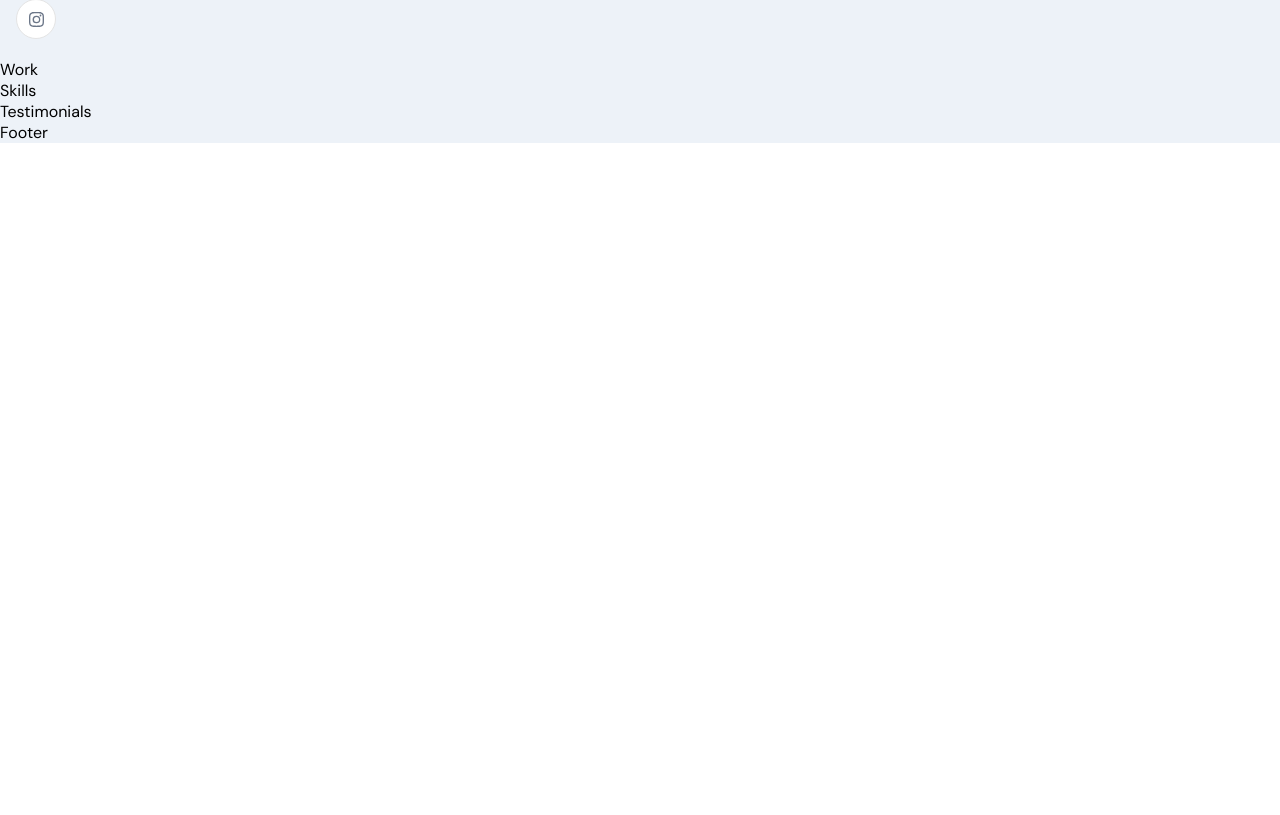
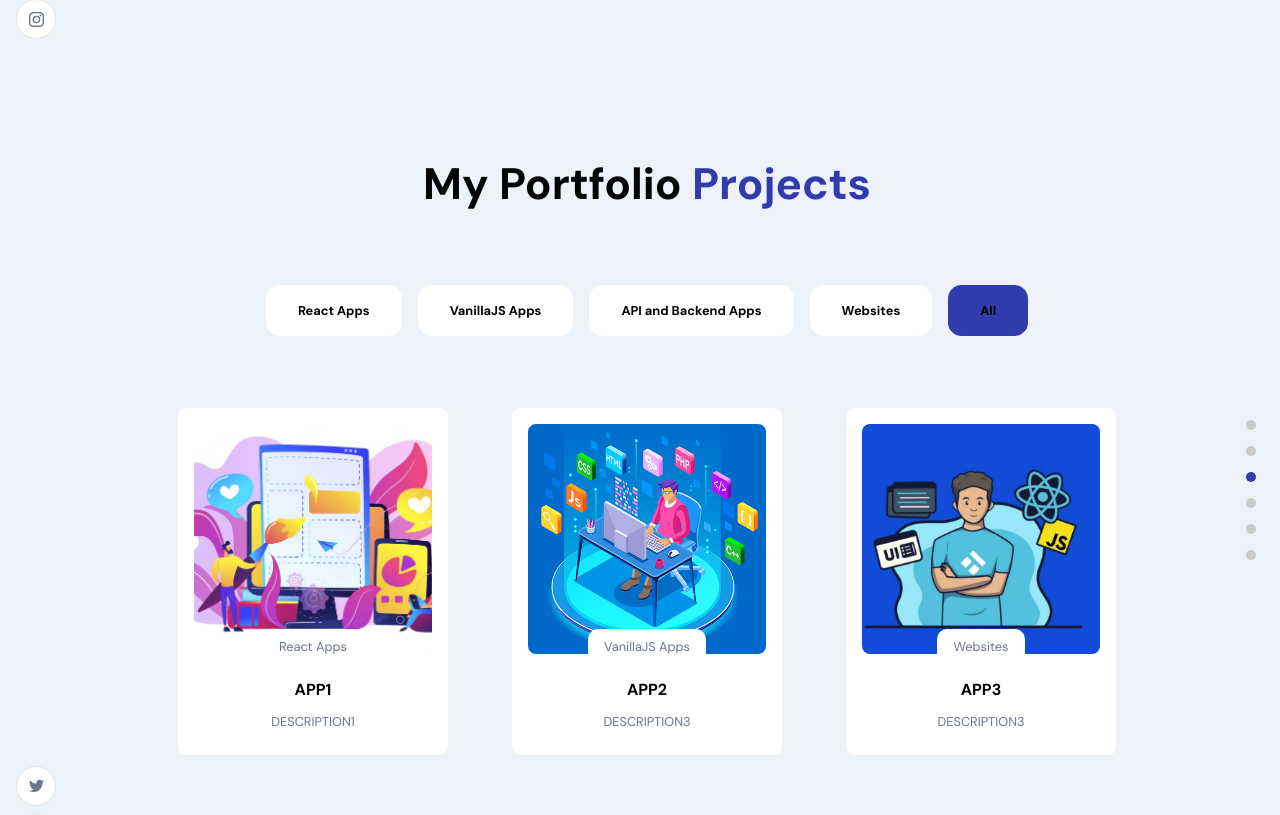
Before and after one commit to iamalhera/Portfolio-demo, a React (Create React App) app in the folder frontend_react/: page / in a window 1280 px wide. Shown: the part 1541-2356 px from the top of the page. Before the commit the page ends 1684 px from the top, so only its background shows below. Built offline with nearby package versions, Linux system fonts and the light colour scheme.

Commit message:
about section completed

```diff
--- a/frontend_react/src/App.js
+++ b/frontend_react/src/App.js
@@ -11,7 +11,7 @@ const App = () => {
             <About />
             <Work />
             <Skills />
-            <Testimonials />
+            <Testimonials/>
             <Footer />
         </div>
     )
--- a/frontend_react/src/components/Navbar/Navbar.js
+++ b/frontend_react/src/components/Navbar/Navbar.js
@@ -11,7 +11,7 @@ const Navbar = () => {
         <img src={images.logo} alt="logo" />
       </div>
       <ul className='app__navbar-links'>
-        {['home', 'about', 'work', 'blog', 'skills', 'contact'].map((item) => (
+        {['home', 'about', 'work', 'skills', 'contact'].map((item) => (
           <li className='app__flex p-text' key={`link-${item}`}>
             <div />
             <a href={`#${item}`}>{item}</a>
--- /dev/null
+++ b/frontend_react/src/constants/ProjectData.js
@@ -0,0 +1,55 @@
+import { images } from '../constants' ;
+import React from 'react';
+const ProjectData = [
+    {
+        title: "APP1",
+        description: "DESCRIPTION1",
+        projectLink: "https://gentleshah.netlify.com",
+        codeLink: "https://github.com",
+        imageURL: images.about01,
+        tag: ["React Apps", "All"]
+    },
+    {
+        title: "APP2",
+        description: "DESCRIPTION3",
+        projectLink: "https://google.com",
+        codeLink: "https://codepen.io",
+        imageURL: images.about02,
+        tag: ["VanillaJS Apps","All"]
+    },
+    {
+        title: "APP3",
+        description: "DESCRIPTION3",
+        projectLink: "https://google.com",
+        codeLink: "https://codepen.io",
+        imageURL: images.about03,
+        tag: ["Websites", "All"]
+    },
+    // {
+    //     title: "APP2",
+    //     description: "DESCRIPTION2",
+    //     imageURL: ""
+    // },
+    // {
+    //     title: "APP3",
+    //     description: "DESCRIPTION3",
+    //     imageURL: ""
+    // },
+    // {
+    //     title: "APP4",
+    //     description: "DESCRIPTION4",
+    //     imageURL: ""
+    // },
+    // {
+    //     title: "APP5",
+    //     description: "DESCRIPTION5",
+    //     imageURL: ""
+    // },
+    // {
+    //     title: "APP5",
+    //     description: "DESCRIPTION5",
+    //     imageURL: ""
+    // }
+];
+
+export default ProjectData;
--- a/frontend_react/src/container/Testimonials/Testimonials.js
+++ b/frontend_react/src/container/Testimonials/Testimonials.js
@@ -1,5 +1,5 @@
 import React from 'react'
-import './Testimonials.scss' ;
+
 const Testimonials = () => {
   return (
     <div>Testimonials</div>
--- a/frontend_react/src/container/Work/Work.js
+++ b/frontend_react/src/container/Work/Work.js
@@ -1,9 +1,102 @@
-import React from 'react'
-import './Work.scss' ;
+import React, { useEffect, useState } from 'react'
+import { AiFillEye, AiFillGithub } from 'react-icons/ai';
+import { motion } from 'framer-motion';
+
+import { AppWrap } from '../../wrapper';
+// import { urlFor, client } from '../../client' ;
+import './Work.scss';
+import ProjectData from '../../constants/ProjectData';
+
+
 const Work = () => {
+  const [activeFilter, setActiveFilter] = useState('All');
+  const [animateCard, setAnimateCard] = useState({ y: 0, opacity: 1 });
+  const [works, setWorks] = useState(ProjectData);
+  const [filterWorks, setFilterWorks] = useState(ProjectData);
+
+  const handleWorkFilter = (item) => {
+    setActiveFilter(item);
+    setAnimateCard([{ y: 100, opacity: 0 }]);
+
+    setTimeout(() => {
+      setAnimateCard([{ y: 0, opacity: 1 }]);
+
+      if (item === "All") {
+        setFilterWorks(works);
+      } else {
+        setFilterWorks(works.filter((work) => work.tag.includes(item)))
+      }
+    }, 500);
+  }
   return (
-    <div>Work</div>
+    <>
+      <h2 className='head-text about__description'>
+        My Portfolio <span> Projects </span>
+      </h2>
+
+      <div className="app__work-filter">
+        {['React Apps', 'VanillaJS Apps', 'API and Backend Apps', 'Websites', 'All'].map((item, index) => (
+          <div
+            key={index}
+            onClick={() => handleWorkFilter(item)}
+            className={`app__work-filter-item app__flex p-text ${activeFilter === item ? 'item-active' : ''}`}
+          >
+            {item}
+          </div>
+        ))}
+      </div>
+
+      <motion.div
+        animate={animateCard}
+        transition={{ transition: 0.5, delayChildren: 0.5 }}
+        className="app__work-portfolio"
+      >
+        {filterWorks.map((work, index) => (
+          <div className="app__work-item app__flex" key={index}>
+            <div className="app__work-img app__flex">
+              <img src={work.imageURL} alt={work.description} />
+              <motion.div
+                whileHover={{ opacity: [0, 1] }}
+                transition={{ duration: 0.25, ease: 'easeInOut', staggerChildren: 0.5 }}
+                className="app__work-hover app__flex"
+              >
+                <a href={work.projectLink} target="_blank" rel="noreferrer">
+                  <motion.div
+                    whileInView={{ scale: [0, 1] }}
+                    whileHover={{ scale: [1, 0.9] }}
+                    transition={{ duration: 0.25 }}
+                    className="app__flex"
+                  >
+                    <AiFillEye />
+                  </motion.div>
+                </a>
+                <a href={work.codeLink} target="_blank" rel="noreferrer">
+                  <motion.div
+                    whileInView={{ scale: [0, 1] }}
+                    whileHover={{ scale: [1, 0.9] }}
+                    transition={{ duration: 0.25 }}
+                    className="app__flex"
+                  >
+                    <AiFillGithub />
+                  </motion.div>
+                </a>
+              </motion.div>
+            </div>
+
+            <div className="app__work-content app__flex">
+              <h4 className='bold-text'>{work.title}</h4>
+              <p className='p-text' style={{ marginTop: 10 }}>{work.description}</p>
+
+              <div className="app__work-tag app__flex">
+                <p className="p-text">{work.tag[0]}</p>
+              </div>
+            </div>
+
+          </div>
+        ))}
+      </motion.div>
+    </>
   )
 }
 
-export default Work
+export default AppWrap(Work, 'work');
--- a/frontend_react/src/container/Work/Work.scss
+++ b/frontend_react/src/container/Work/Work.scss
@@ -0,0 +1,146 @@
+.app__works{
+    flex :1 ;
+    width : 10;
+    flex-direction: column;
+}
+
+.app__work-filter {
+    display : flex ;
+    flex-direction: row;
+    justify-content: flex-start;
+    align-items: center;
+    flex-wrap: wrap;
+
+    margin : 4rem 0 2rem;
+
+    .app__work-filter-item{
+        padding : 0.5rem 1rem ;
+        border-radius : 0.5rem ;
+        background-color : #fff;
+        color : #000 ;
+        font-weight: 800;
+        cursor : pointer ;
+        transition: all 0.2s ease;
+        margin : 0.5rem ;
+
+        &:hover{
+            background-color : var(--secondary-color);
+            color : #fff ;
+        }
+
+        @media screen and (min-width : 200px){
+            padding : 1rem 2rem ;
+            border-radius : 0.85rem ;
+        }
+    }
+
+    .item-active{
+        background-color: var(--secondary-color);
+    }
+}
+
+.app__work-portfolio{
+    display : flex ;
+    flex-wrap : wrap;
+    justify-content: center;
+    align-items: center;
+
+    .app__work-item{
+        width : 270px ;
+        flex-direction : column;
+        margin : 2rem ;
+        padding :1rem ;
+        border-radius : 0.5rem ;
+        background-color: #fff;
+        color : #000;
+
+        cursor:pointer;
+        transition: all 0.2s ease;
+
+        &:hover{
+            box-shadow : 0 0 25px rgba(0,0,0,0.2);
+        }
+        @media screen and (min-width : 2000px){
+            width : 470px ;
+            padding : 1.25rem ;
+            border-radius : 0.75rem ;
+        }
+        @media screen and (max-width : 300px){
+            width : 100% ;
+            margin : 1rem ;
+        }
+    }
+}
+
+.app__work-img{
+    width : 100% ;
+    height : 230px ;
+
+    position : relative ;
+
+    img{
+        width : 100% ;
+        height : 100% ;
+        border-radius : 0.5rem ;
+        object-fit : cover;
+    }
+
+    @media screen and (min-width : 2000px){
+        height : 350px ;
+    }
+}
+
+.app__work-hover{
+    position : absolute;
+    top : 0 ;
+    left : 0 ;
+    bottom : 0 ;
+    right : 0 ;
+    width : 100% ;
+    height : 100% ;
+    background-color: rgba(0,0,0,0.5);
+    border-radius : 0.5rem ;
+    opacity : 0 ;
+    transition : all 0.2s ease ;
+
+    div{
+        width: 50px ;
+        height : 50px ;
+        border-radius : 50% ;
+        background-color : rgba(0,0,0,0.5);
+        color : white;
+
+        margin : 1rem ;
+        font-family : var(--font-base);
+        font-weight : 800 ;
+        cursor : pointer;
+        transition : all 0.2s ease ;
+
+        svg{
+            width : 50% ;
+            height : 50% ;
+            color : var(-white-color) ;
+        }
+
+    }
+}
+
+.app__work-content{
+    padding : 0.5rem ;
+    width : 100% ;
+    position: relative;
+    flex-direction : column;
+
+    h4{
+        margin-top : 1rem ;
+        line-height : 1.5 ;
+    }
+
+    .app__work-tag{
+        position : absolute;
+        padding : 0.5rem 1rem ;
+        border-radius : 10px ;
+        background-color : #fff;
+        top : -25px ;
+    }
+}
```
